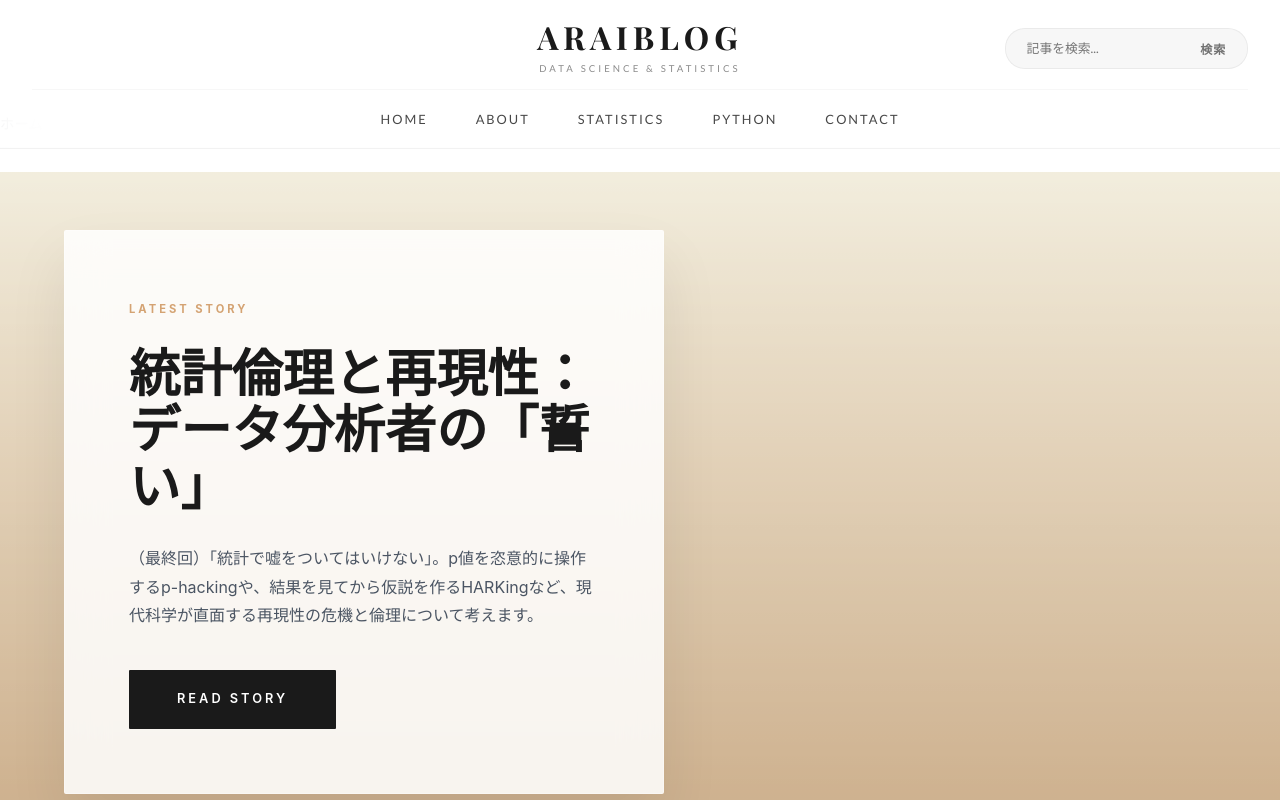
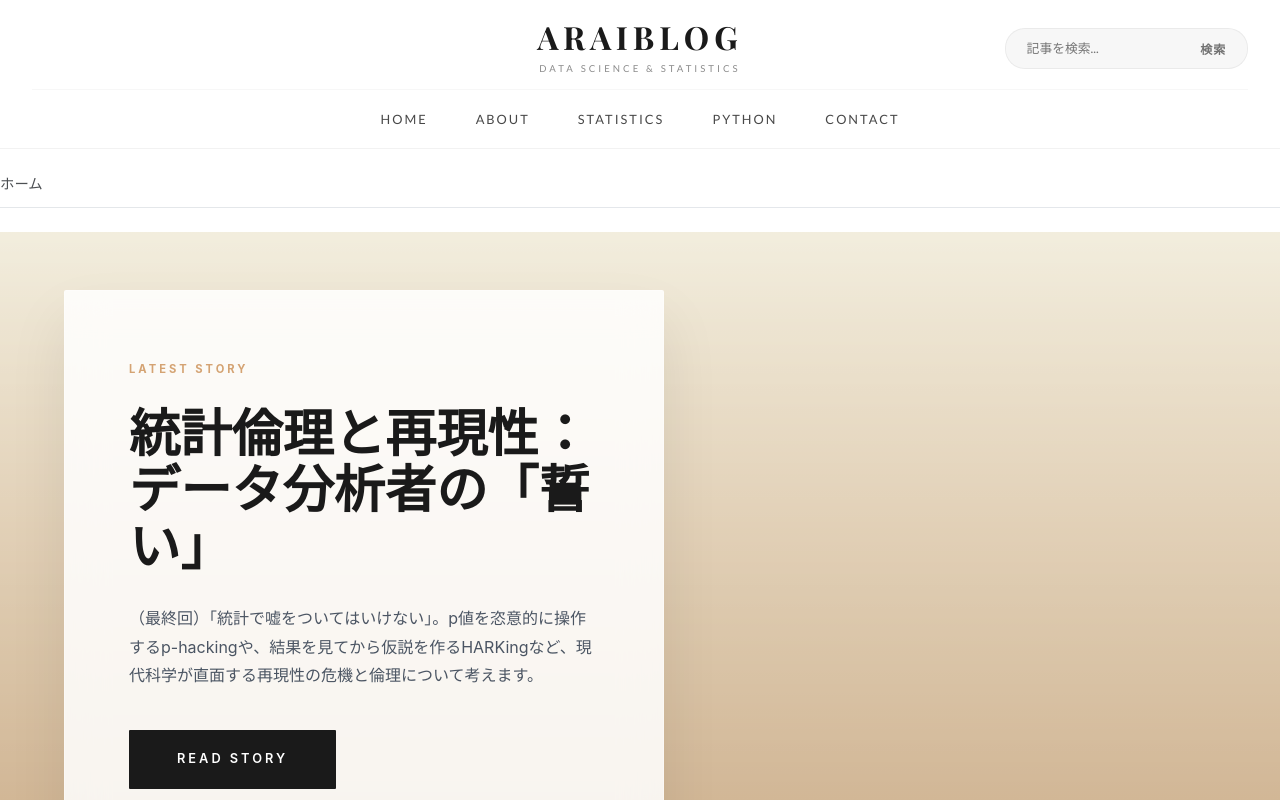
Before and after one commit to private-yuya-arai/modern-blog, a React (Vite) app: page / in a window 1280 px wide. Shown: the top 800 px of the page. Built offline with nearby package versions, Linux system fonts and the light colour scheme; a web font is replaced by a local one.

Commit message:
Fix: final header overlap and padding

```diff
--- a/src/App.css
+++ b/src/App.css
@@ -8,6 +8,6 @@
   flex: 1;
   width: 100%;
   margin: 0 auto;
-  padding-top: 100px;
+  padding-top: 160px;
   /* Offset for fixed header */
 }
```
Also changed, not shown: 96 other files (tests, documents, lock files or other folders).
